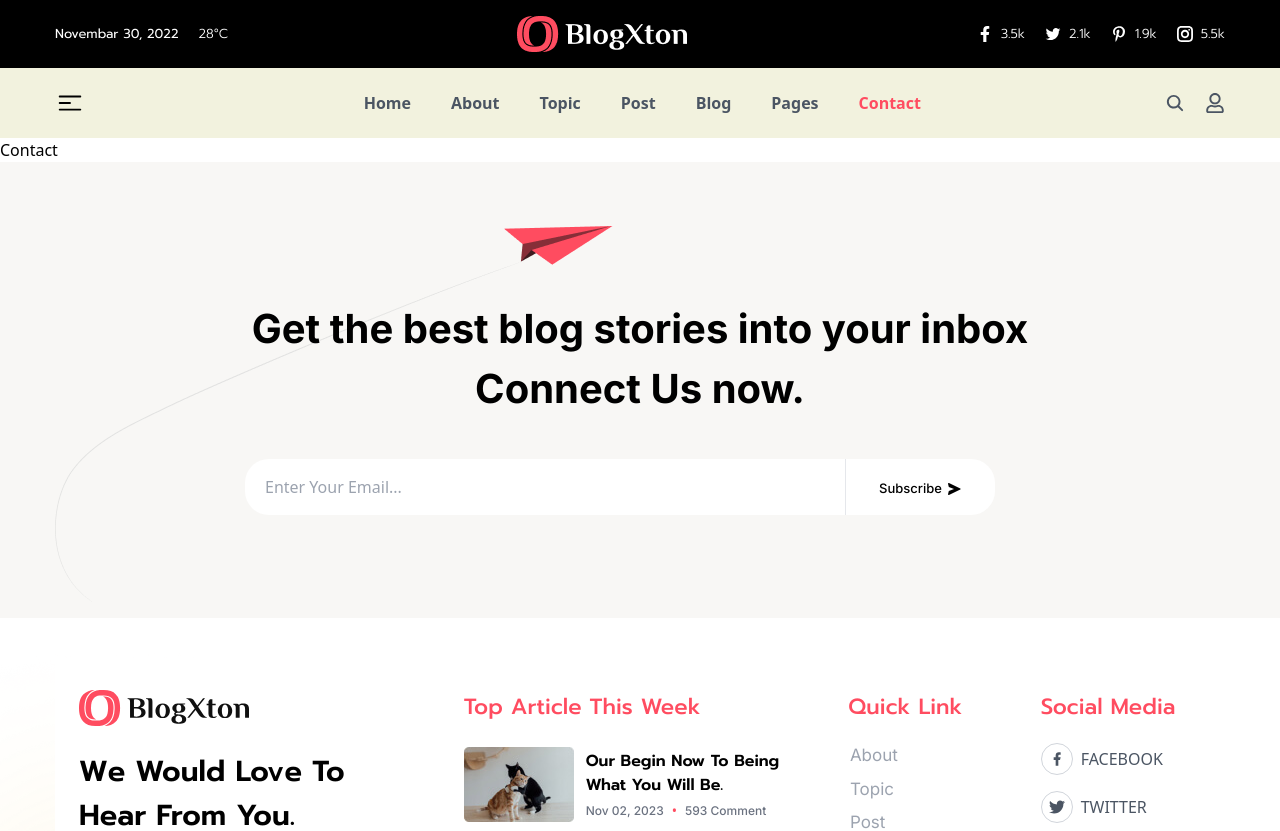
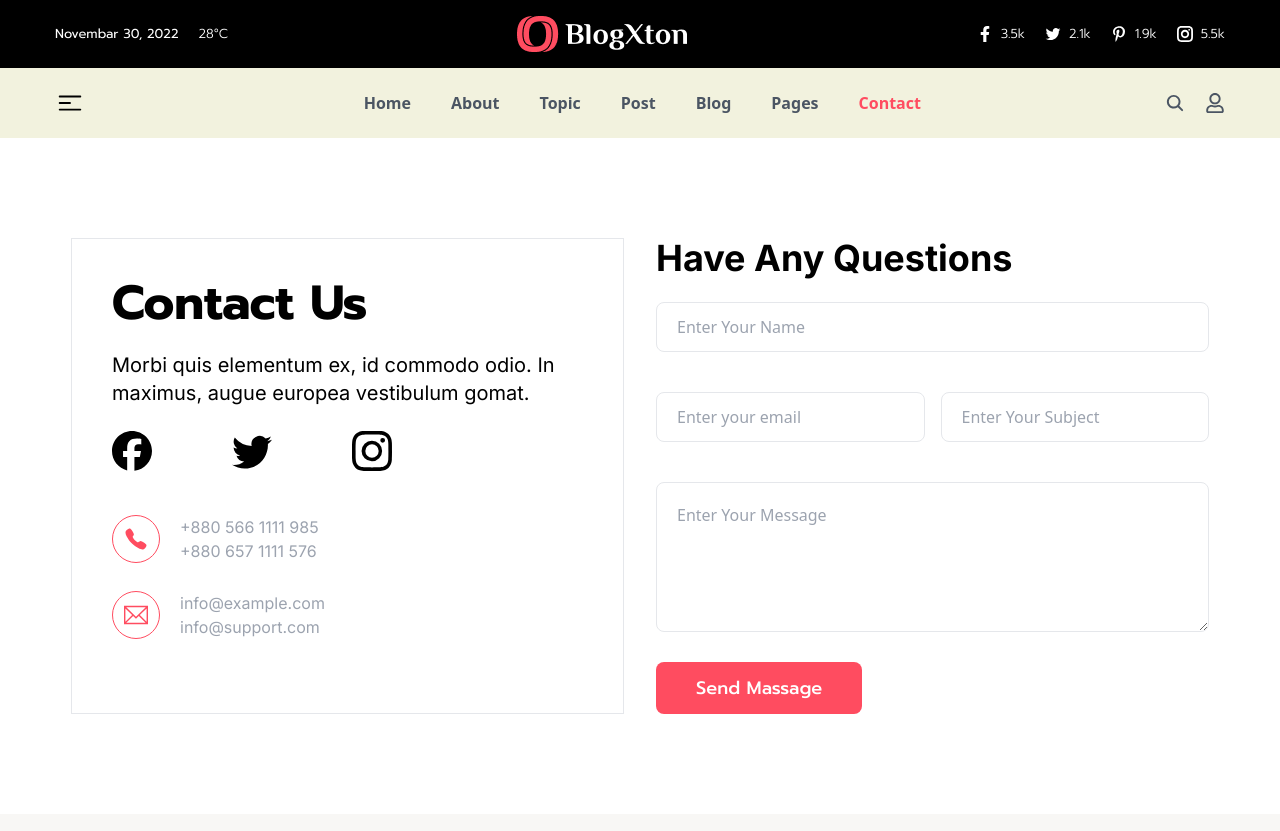
Before and after one commit to shoriful-dev/BlogXton, a React (Vite) app: page /contact in a window 1280 px wide. Shown: the top 831 px of the page. Built offline with nearby package versions, Linux system fonts and the light colour scheme.

Commit message:
Contact past completed

```diff
--- a/src/App.tsx
+++ b/src/App.tsx
@@ -21,8 +21,8 @@ const App: React.FC = () => {
           <Route path='/feature' element={<Blog/>} />
           <Route path='/pages' element={<Pages/>} />
           <Route path='/contact' element={<Contact/>} />
+        </Route>
           <Route path='*' element={<Error/>} />
-        </Route>
       </Routes>
     </Router>
   );
--- a/src/pages/Contact.tsx
+++ b/src/pages/Contact.tsx
@@ -1,9 +1,116 @@
+import React from 'react';
+import { BsInstagram, BsTwitter } from 'react-icons/bs';
+import { FaFacebook } from 'react-icons/fa6';
+import { IoCall } from 'react-icons/io5';
+import { TfiEmail } from 'react-icons/tfi';
+import { Link } from 'react-router-dom';
 
+const Contact: React.FC = () => {
+  return (
+    <div className="w-full max-w-[1170px] mx-auto px-4 py-[100px]">
+      <div className="grid md:grid-cols-2 gap-8">
+        {/* Left Column */}
+        <div className="space-y-6 border py-10 px-10">
+          <h2 className="text-5xl font-bold font-Prompt">Contact Us</h2>
+          <p className="text-muted-foreground text-xl font-Inter">
+            Morbi quis elementum ex, id commodo odio. In maximus, augue europea
+            vestibulum gomat.
+          </p>
 
-const Contact = () => {
-  return (
-    <div>Contact</div>
-  )
-}
+          {/* Social Links */}
+          <div className="flex items-center gap-20">
+            <Link
+              to={'/'}
+              className="text-muted-foreground hover:text-primary transition-colors"
+            >
+              <FaFacebook className="h-10 w-10 hover:text-blue-500 duration-300 transition-all" />
+              <span className="sr-only">Facebook</span>
+            </Link>
+            <Link
+              to={'/'}
+              className="text-muted-foreground hover:text-primary transition-colors"
+            >
+              <BsTwitter className="h-10 w-10 hover:text-blue-400 duration-300 transition-all" />
+              <span className="sr-only">Twitter</span>
+            </Link>
+            <Link
+              to={'/'}
+              className="text-muted-foreground hover:text-primary transition-colors"
+            >
+              <BsInstagram className="h-10 w-10 hover:text-red duration-300 transition-all" />
+              <span className="sr-only">Instagram</span>
+            </Link>
+          </div>
+
+          {/* Contact Details */}
+          <div className="space-y-5">
+            <div className="flex space-x-5 items-center pt-5">
+              <div className="border border-red w-12 h-12 rounded-full items-center justify-center flex">
+                <IoCall className="text-2xl text-red" />
+              </div>
+              <div className="">
+                <div className="text-gray-400 font-Inter hover:text-red">
+                  +880 566 1111 985
+                </div>
+                <div className="text-gray-400 font-Inter hover:text-red">
+                  +880 657 1111 576
+                </div>
+              </div>
+            </div>
+            <div className="flex space-x-5 items-center pt-2">
+              <div className="border border-red w-12 h-12 rounded-full items-center justify-center flex">
+                <TfiEmail className="text-2xl text-red" />{' '}
+              </div>
+              <div className="">
+                <div className="text-gray-400 font-Inter hover:text-red">
+                  info@example.com
+                </div>
+                <div className="text-gray-400 font-Inter hover:text-red">
+                  info@support.com
+                </div>
+              </div>
+            </div>
+          </div>
+        </div>
+
+        {/* Right Column */}
+        <div className="space-y-6">
+          <h2 className="text-4xl font-bold font-Inter">Have Any Questions</h2>
+          <form className="space-y-10">
+            <input
+              type="text"
+              placeholder="Enter Your Name"
+              className="w-full py-3 border outline-none px-5 rounded-lg focus-within:border-red"
+            />
+            <div className="grid md:grid-cols-2 gap-4">
+              <input
+                type="email"
+                placeholder="Enter your email"
+                className="w-full py-3 border outline-none px-5 rounded-lg focus-within:border-red"
+              />
+              <input
+                type="text"
+                placeholder="Enter Your Subject"
+                className="w-full py-3 border outline-none px-5 rounded-lg focus-within:border-red"
+              />
+            </div>
+            <textarea
+              placeholder="Enter Your Message"
+              className="min-h-[150px] w-full border outline-none py-5 px-5 rounded-lg focus-within:border-red"
+            />
+          </form>
+          <div className="">
+            <button className="relative text-lg font-medium font-Prompt py-3 px-10 text-white bg-red rounded-lg overflow-hidden group">
+              <span className="relative z-10 transition-colors duration-500">
+                Send Massage
+              </span>
+              <div className="absolute inset-0 bg-black transform scale-x-0 origin-right transition-transform duration-500 ease-in-out group-hover:scale-x-100"></div>
+            </button>
+          </div>
+        </div>
+      </div>
+    </div>
+  );
+};
 
 export default Contact;
```
